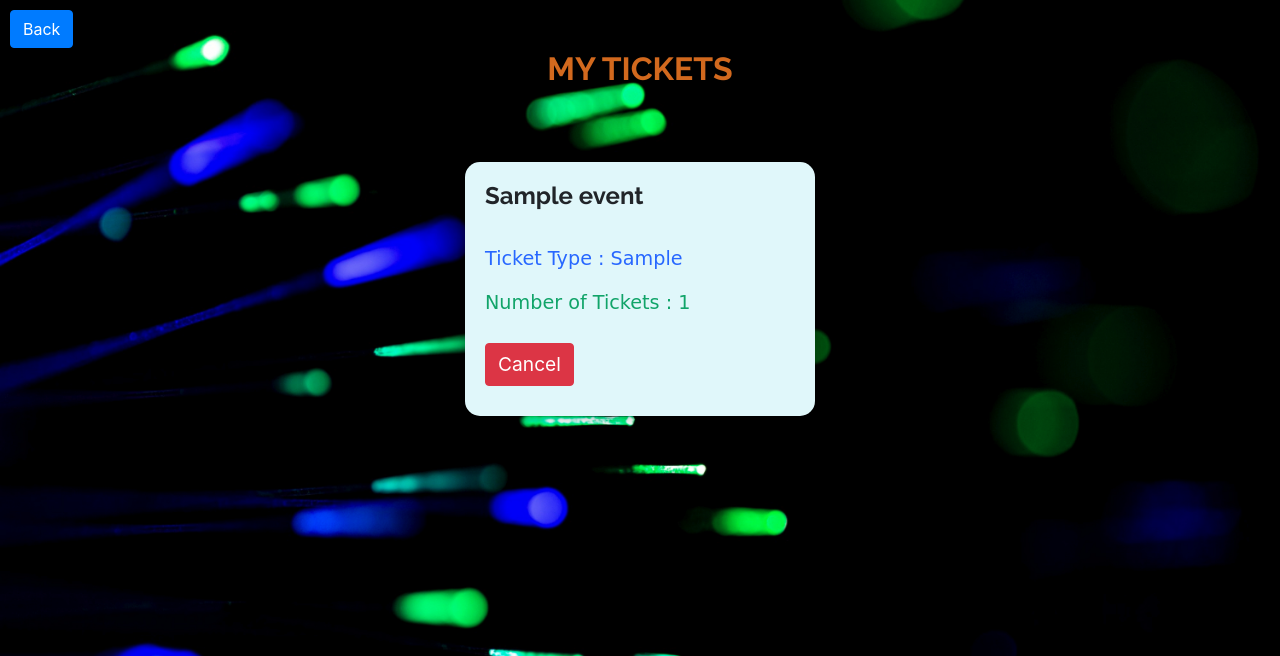
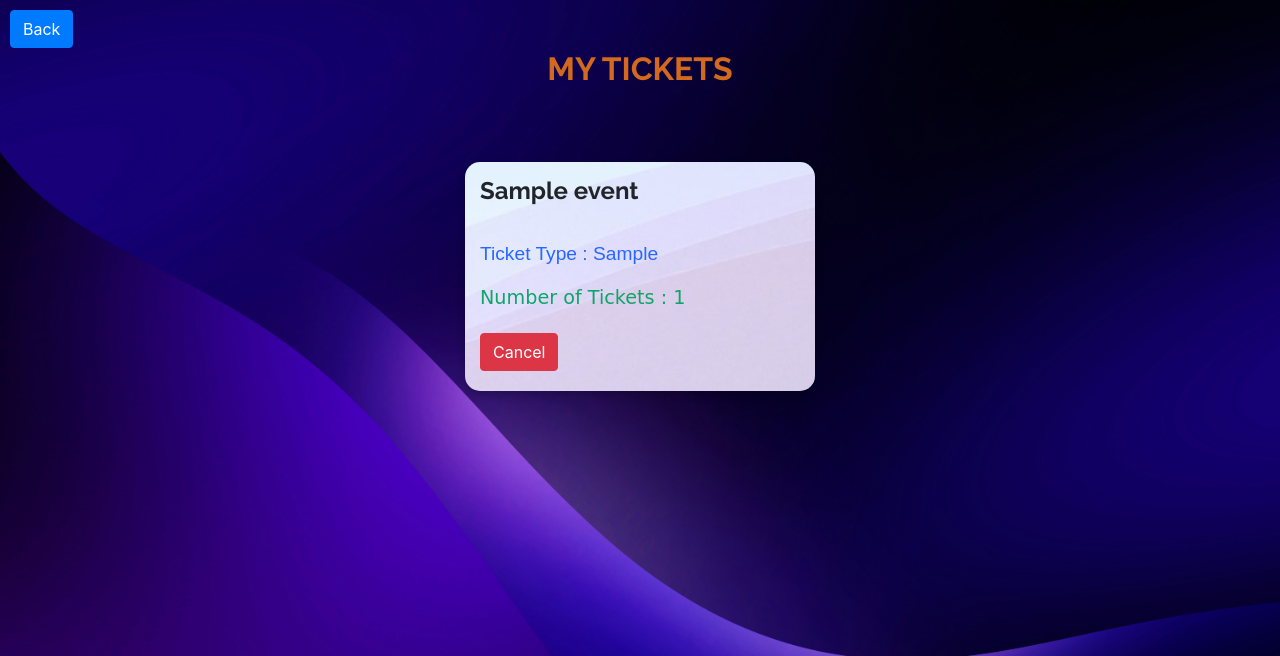
Before and after one commit to sraix/event_management_system, a Flask app: page /user/booking in a window 1280 px wide. Shown: the top 656 px of the page. Run offline with Flask 3, Linux system fonts and the light colour scheme; a user stored in the database is signed in; tables that the repository leaves empty hold one stand-in row (values such as "Sample post"); some libraries are stand-ins or nearby versions.

Commit message:
Sad as not working,,,

```diff
--- a/backend/main.py
+++ b/backend/main.py
@@ -266,6 +266,8 @@ def book_ticket(event_id):
     else:
         flash('Not enough tickets available.', 'error')
         return redirect(request.referrer)
+
+
 
 
 
--- a/backend/templates/user_booking.html
+++ b/backend/templates/user_booking.html
@@ -29,23 +29,24 @@
     <link rel="stylesheet" href="https://stackpath.bootstrapcdn.com/bootstrap/4.5.0/css/bootstrap.min.css">
     <style>
         body {
-        background-image: url('../static/assets/img/abstract-still-life-optical-fiber(1).jpg');
+        background-image: url('../static/assets/img/milad-fakurian-seA-FPPXL-M-unsplash.jpg');
         background-size: cover;
         background-repeat: no-repeat;
         background-attachment: fixed; /* Optional: Keeps the background fixed while scrolling */
     }
-        #back-button {
-            position: absolute;
-            top: 10px;
-            left: 10px;
-        }
+    #back-button {
+    position: fixed;
+    top: 10px;
+    left: 10px;
+    z-index: 1000;
+}
 
         .card {
         transition: transform .2s;
         border: none;
         border-radius: 15px;
         box-shadow: 0 4px 8px 0 rgba(0,0,0,0.2);
-        background-color: #e0f7fa; /* light blue */
+        background-image: url('../static/assets/img/maxim-berg-ZePAAZDt4XU-unsplash.jpg');
         display: flex;
         flex-direction: column;
         justify-content: space-between; /* Add this line */
@@ -57,7 +58,7 @@
     }
 
     .card-body {
-        padding: 20px;
+        padding: 15px;
     }
 
     .card-title {
@@ -75,12 +76,12 @@
         display: flex;
         justify-content: space-around;
         align-items: flex-end;
-        padding: 10px 0; /* Adds some padding at the top and bottom */
+        padding: 5px 0; /* Adds some padding at the top and bottom */
     }
 
     .btn-danger, .btn-review {
         white-space: nowrap;
-        font-size: 1.2rem;
+        font-size: 1rem;
     }
 
     .row {
@@ -103,10 +104,22 @@
 
 
     }
+    #header {
+            background-color:transparent /* Adjust the alpha value as needed */
+
+        }
+        .modal-content {
+            background-color: #f7f7f7;
+            background-image: url('../static/assets/img/pawel-czerwinski-1k9lY4WWXJ0-unsplash.jpg');
+        }
 </style>
 </head>
 <body>
-    <a href="/user" class="btn btn-primary" id="back-button">Back</a>
+
+    <header  id="header" class="fixed-top" style="border-color: transparent;">
+        <a href="/user" class="btn btn-primary" id="back-button">Back</a>
+
+    </header>
     <div class="section-title" style="margin-top: 50px;" data-aos="fade">
 
             <h2 style="color: chocolate;">My Tickets</h2>
@@ -132,7 +145,7 @@
                     <div class="card-body">
 
                         <h5 class="card-title">{{ booking.event.name }}</h5><br>
-                        <p class="card-text" style="color: rgb(39, 103, 255); font-family:Comic Sans MS ;">
+                        <p class="card-text" style="color: rgb(39, 103, 255); font-family:Arial">
                             Ticket Type : {{ booking.ticket.ticket_type }}<br>
 
                         </p>
@@ -187,8 +200,8 @@
             </div>
             {% endfor %}
             <!-- No Bookings Modal -->
-            <div  class="modal fade" id="noBookingsModal" tabindex="-1" role="dialog" aria-labelledby="noBookingsModalLabel" aria-hidden="true">
-                <div class="modal-dialog" role="document">
+            <div  class="modal fade" id="noBookingsModal" tabindex="-1" role="dialog" aria-labelledby="noBookingsModalLabel" aria-hidden="true" >
+                <div class="modal-dialog" role="document" >
                     <div class="modal-content">
                         <div class="modal-header">
                             <h5 style="color: rgb(179, 29, 29);" class="modal-title" id="noBookingsModalLabel">No Bookings</h5>
@@ -200,7 +213,8 @@
                             You have no bookings. Would you like to book a ticket?
                         </div>
                         <div class="modal-footer">
-                            <a href="{{ url_for('user') }}" class="btn btn-primary">Book Now</a>
+                            <a href="{{ url_for('user') }}#events" class="btn btn-primary">Book Now</a>
+
                         </div>
                     </div>
                 </div>
```
Also changed, not shown: backend/templates/book.html (+26 -20 lines), backend/templates/reviews.html (+20 -7 lines), backend/static/assets/img/milad-fakurian-aWu6mtrJBx0-unsplash.jpg (added), backend/static/assets/img/milad-fakurian-seA-FPPXL-M-unsplash.jpg (added), backend/static/assets/img/pawel-czerwinski-OY3slACa3ec-unsplash.jpg (added), backend/static/assets/img/pawel-czerwinski-UBVwe1goozI-unsplash.jpg (added), backend/static/assets/img/sebastian-svenson-LpbyDENbQQg-unsplash.jpg (added).
